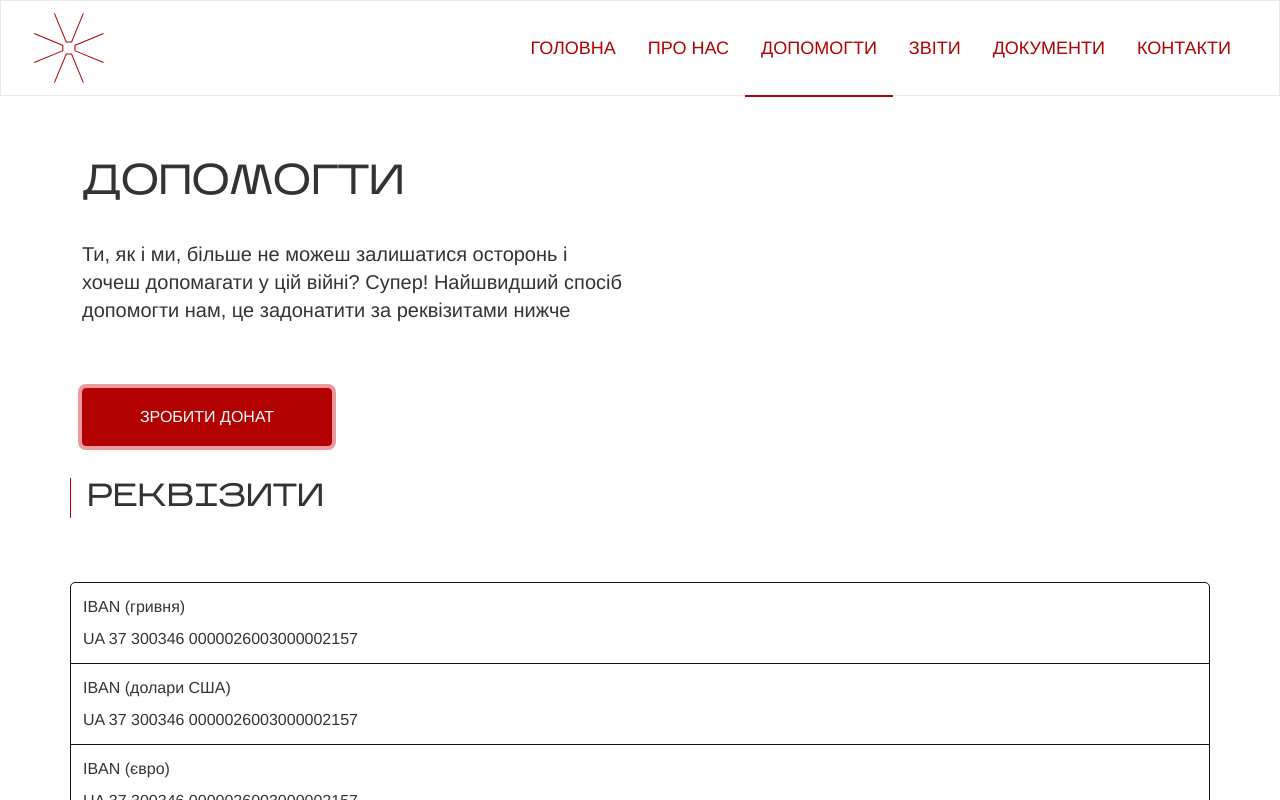
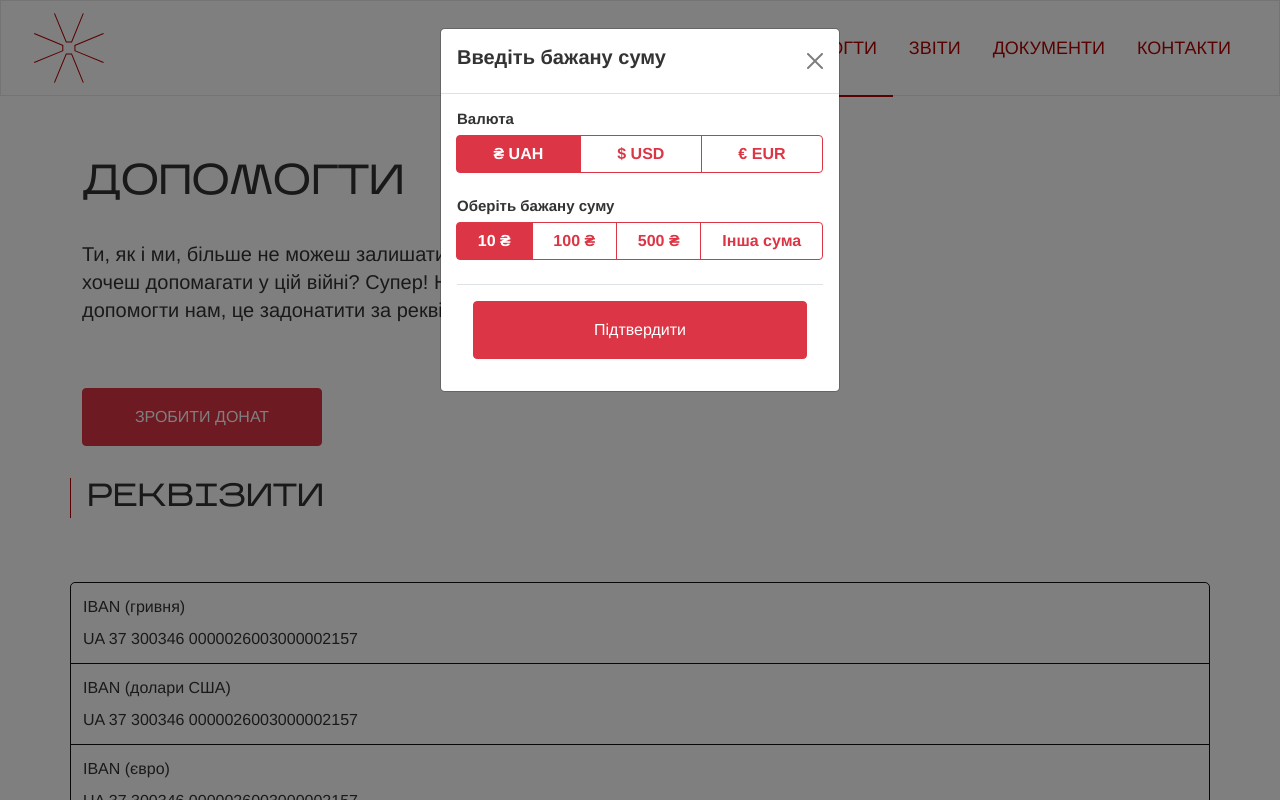
Before and after one commit to serzhmakarov/archangels-frontend, a React (Create React App) app: page /help in a window 1280 px wide. Both pictures are taken after a click on the button "ЗРОБИТИ ДОНАТ". Shown: the top 800 px of the page. Built offline with nearby package versions, Linux system fonts and the light colour scheme; no server answers.

Commit message:
Finish payment flow. Integrate fondy payment system. Some fixes.

```diff
--- a/src/api.js
+++ b/src/api.js
@@ -67,7 +67,11 @@ request.defaultProps = {
 
 // FONDY REQUEST
 
-export const getFondyCheckoutURL = () => request({ method: 'get', endpoint: endpoints.payment });
+export const getFondyCheckoutURL = ({ amount, currency }) =>
+request({
+  method: 'get',
+  endpoint: endpoints.payment + `?amount=${amount}&currency=${currency}`
+});
 
 // AUTH
 export const login = (data) => request({ method: 'post', endpoint: endpoints.login, data });
--- a/src/assets/main.scss
+++ b/src/assets/main.scss
@@ -155,9 +155,78 @@ body {
   }
 }
 
+.payment-form-modal {
+  .modal-dialog {
+    max-width: 400px;
+  }
+
+  .model-footer {
+    padding: 0;
+  }
+
+  .currency-form {
+    max-width: 400px;
+    margin: 0 auto;
+    padding: 1rem;
+
+    .form-group {
+      text-align: left;
+      margin-bottom: 1.5rem;
+
+      &.custom-amount {
+        padding-top: 20px;
+        input {
+          height: 48px;
+        }
+      }
+    }
+
+    .form-label {
+      font-weight: bold;
+      font-size: 15px;
+    }
+
+    .button-group {
+      width: 100%;
+
+      label {
+        font-weight: bold;
+      }
+    }
+
+    .form-label {
+      display: block;
+      margin-bottom: 0.5rem;
+    }
+
+    .form-check {
+      display: inline-flex;
+      align-items: center;
+      padding-left: 0;
+      margin-right: 1rem;
+      font-weight: normal;
+
+      input {
+        margin-right: 0.3rem;
+      }
+    }
+  }
+}
+
+.donate-btn {
+  height: 58px;
+  min-width: 240px;
+  width: auto;
+  color: #fff;
+
+  @media screen and (max-width: 991px) {
+    width: 100%;
+  }
+}
 .payment-btn {
   height: 58px;
-  min-width: 250px;
+  width: 100%;
+  color: #fff;
 }
 
 .title-block-text {
--- a/src/components/globals/payment/PaymentButton.jsx
+++ /dev/null
@@ -1,38 +0,0 @@
-import React, { useState } from 'react';
-import Button from 'react-bootstrap/Button';
-import Spinner from 'react-bootstrap/Spinner';
-import { t } from 'i18next';
-
-import { getFondyCheckoutURL } from '../../../api';
-
-const PaymentButton = () => {
-  const [loading, setLoading] = useState(false);
-
-  const handlePaymentClick = () => {
-    setLoading(true);
-
-    getFondyCheckoutURL()
-      .then(res => {
-        if (res.checkout_url) window.open(res.checkout_url, '_blank', 'noreferrer');
-
-        setLoading(false);
-      })
-      .catch(err => {
-        setLoading(false);
-      })
-  };
-
-  return (
-    <div>
-      <Button
-        variant="outline-danger"
-        className="archangels-btn payment-btn"
-        onClick={handlePaymentClick}
-      >
-        {loading ? (<Spinner animation="border" />) : t('home.donate')}
-      </Button>
-    </div>
-  );
- }
-
- export default PaymentButton;
--- /dev/null
+++ b/src/components/globals/payment/PaymentFormModal.jsx
@@ -0,0 +1,178 @@
+import React, { useState } from 'react';
+import {
+  Form,
+  Container,
+  Modal,
+  Button,
+  Spinner,
+  FormGroup,
+  FormLabel,
+  ButtonGroup,
+  ToggleButton,
+  InputGroup
+} from 'react-bootstrap';
+import useApi from './useApi';
+// import { t } from 'i18next';
+
+const currencies = {
+  UAH: {
+    defaultAmounts: [10, 100, 500],
+    icon: '\u20B4',
+  },
+  USD: {
+    defaultAmounts: [1, 5, 20],
+    icon: '\u0024',
+  },
+  EUR: {
+    defaultAmounts: [1, 5, 20],
+    icon: '\u20AC',
+  },
+};
+
+const defaultCurrency = 'UAH';
+
+const PaymentFormModal = ({ onCloseModal, isOpen }) => {
+  const { loading, getCheckoutFondyUrl } = useApi();
+  const [amount, setAmount] = useState(currencies[defaultCurrency].defaultAmounts[0]);
+  const [customAmount, setCustomAmount] = useState('');
+  const [currency, setCurrency] = useState(defaultCurrency);
+  const [showAmountField, setShowAmountField] = useState(false);
+
+  const onCurrencyChange = (e) => {
+    setShowAmountField(false);
+    console.log(e.target.value);
+    setCurrency(e.target.value);
+    setCustomAmount('');
+    setAmount(currencies[e.target.value].defaultAmounts[0])
+  };
+
+  const handleAmountChange = (e) => {
+    const newValue = e.target.value;
+
+    if (newValue === 'other') {
+      setShowAmountField(true);
+      return;
+    }
+
+    setCustomAmount('');
+    setShowAmountField(false)
+    setAmount(Number(newValue));
+  };
+
+  const handleCustomAmountChange = (e) => {
+    const newValue = e.target.value;
+
+    setCustomAmount(newValue ? Number(newValue) : newValue);
+  };
+
+  const onRequest = ({ amount, currency }) => {
+    getCheckoutFondyUrl({ amount, currency })
+      .then((res) => console.log(res));
+  };
+
+  const handleSubmit = (event) => {
+    event.preventDefault();
+    if (showAmountField) {
+      onRequest({ amount: customAmount, currency });
+      console.log(`Currency: ${currency}, Amount: ${customAmount}`);
+    } else {
+      onRequest({ amount, currency });
+      console.log(`Currency: ${currency}, Amount: ${amount}`);
+    }
+  };
+
+  const currentCurrency = currencies[currency];
+  return (
+    <Modal
+      show={isOpen}
+      onHide={onCloseModal}
+      className="payment-form-modal"
+    >
+     <Modal.Header closeButton>
+        <h5>
+          <b>Введіть бажану суму</b>
+        </h5>
+      </Modal.Header>
+      <Container className="currency-form">
+        <Form onSubmit={handleSubmit}>
+        <FormGroup className="form-group">
+          <FormLabel>Валюта</FormLabel>
+          <ButtonGroup className="button-group">
+          {Object.keys(currencies).map((curr) => (
+            <ToggleButton
+              key={curr}
+              id={`currency-${curr}`}
+              type="radio"
+              variant={'outline-danger'}
+              name="currency"
+              value={curr}
+              checked={curr === currency}
+              onChange={onCurrencyChange}
+            >
+              {currencies[curr].icon} {curr}
+            </ToggleButton>
+          ))}
+        </ButtonGroup>
+        </FormGroup>
+        <FormGroup className="form-group">
+          <FormLabel>Оберіть бажану суму</FormLabel>
+          <ButtonGroup className="button-group">
+            {currentCurrency.defaultAmounts.map((amt) => (
+              <ToggleButton
+                key={amt}
+                id={`amount-${amt}`}
+                type="radio"
+                variant={'outline-danger'}
+                value={amt}
+                name="amount"
+                checked={!showAmountField && amt === Number(amount)}
+                onChange={handleAmountChange}
+               >
+                {amt} {currentCurrency.icon}
+              </ToggleButton>
+             ))}
+              <ToggleButton
+                id="other-amount"
+                type="radio"
+                variant={'outline-danger'}
+                value="other"
+                checked={showAmountField}
+                onChange={handleAmountChange}
+               >
+                Інша сума
+              </ToggleButton>
+        </ButtonGroup>
+          {showAmountField && (
+            <FormGroup className="form-group custom-amount">
+              <InputGroup className="mb-3">
+                <InputGroup.Text id="basic-addon1">
+                  {currentCurrency.icon}
+                </InputGroup.Text>
+                <Form.Control
+                  type="number"
+                  name="customAmount"
+                  id="customAmount"
+                  placeholder="Введіть бажану суму"
+                  value={customAmount}
+                  onChange={handleCustomAmountChange}
+                />
+              </InputGroup>
+            </FormGroup>
+          )}
+        </FormGroup>
+        <Modal.Footer>
+            <Button
+              variant="danger"
+              className="payment-btn"
+              type="submit"
+            >
+              {loading ? (<Spinner animation="border" />) : 'Підтвердити'}
+            </Button>
+          </Modal.Footer>
+        </Form>
+      </Container>
+    </Modal>
+  );
+};
+
+export default PaymentFormModal;
--- /dev/null
+++ b/src/components/globals/payment/index.jsx
@@ -0,0 +1,30 @@
+import React, { useState } from 'react';
+import Button from 'react-bootstrap/Button';
+import { t } from 'i18next';
+import PaymentFormModal from './PaymentFormModal';
+
+const FondyPayment = () => {
+  const [isOpen, setIsOpen] = useState(false);
+
+  const onCloseModal = () => setIsOpen(false);
+
+  const onOpenModal = () => setIsOpen(true);
+
+  return (
+    <div className="fondy-payment-form">
+      <Button
+        variant="danger"
+        className="donate-btn"
+        onClick={onOpenModal}
+      >
+        {t('home.donate')}
+      </Button>
+      <PaymentFormModal
+        isOpen={isOpen}
+        onCloseModal={onCloseModal}
+      />
+    </div>
+  );
+};
+
+export default FondyPayment;
--- /dev/null
+++ b/src/components/globals/payment/useApi.js
@@ -0,0 +1,21 @@
+import { useState } from 'react';
+import { getFondyCheckoutURL } from '../../../api';
+
+export default function useApi() {
+  const [loading, setLoading] = useState(false);
+
+  const getCheckoutFondyUrl = (body) => {
+    setLoading(true);
+    getFondyCheckoutURL(body)
+      .then(res => {
+        if (res.checkout_url) window.open(res.checkout_url, '_blank', 'noreferrer');
+
+        setLoading(false);
+      })
+      .catch(err => {
+        setLoading(false);
+      })
+  };
+
+  return { loading, getCheckoutFondyUrl };
+}
--- a/src/components/pages/help/index.jsx
+++ b/src/components/pages/help/index.jsx
@@ -3,7 +3,7 @@ import Button from 'react-bootstrap/Button';
 import Container from 'react-bootstrap/Container';
 import Row from 'react-bootstrap/Row';
 import Col from 'react-bootstrap/Col';
-import PaymentButton from '../../globals/payment/PaymentButton';
+import FondyPayment from '../../globals/payment';
 
 import { currencyAccounts } from '../../../constants';
 
@@ -15,7 +15,7 @@ const HelpPage = () => {
           <h1>ДОПОМОГТИ</h1>
           <p>Ти, як і ми, більше не можеш залишатися осторонь і хочеш допомагати у цій війні? Супер! Найшвидший спосіб допомогти нам, це задонатити за реквізитами нижче</p>
         </Col>
-        <PaymentButton />
+        <FondyPayment />
       </Row>
 
       <Row className="content-wrapper">
```
